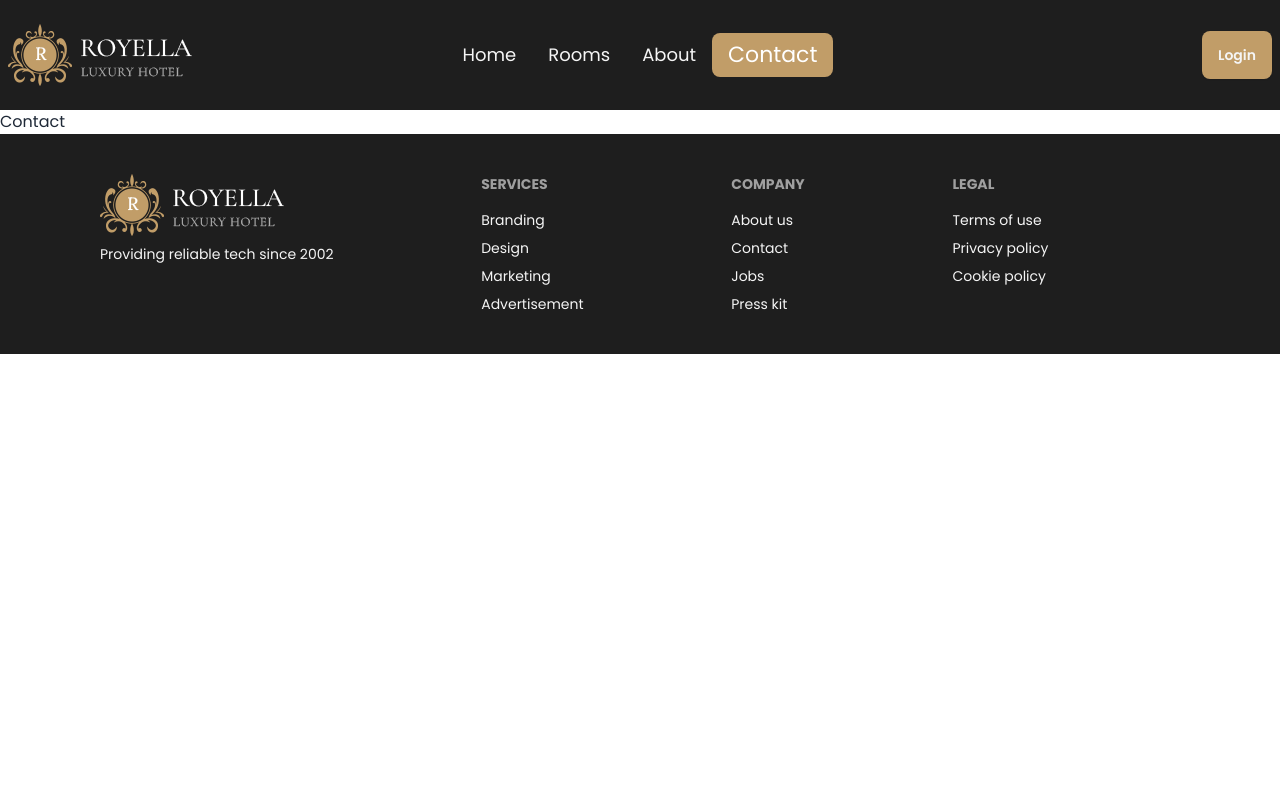
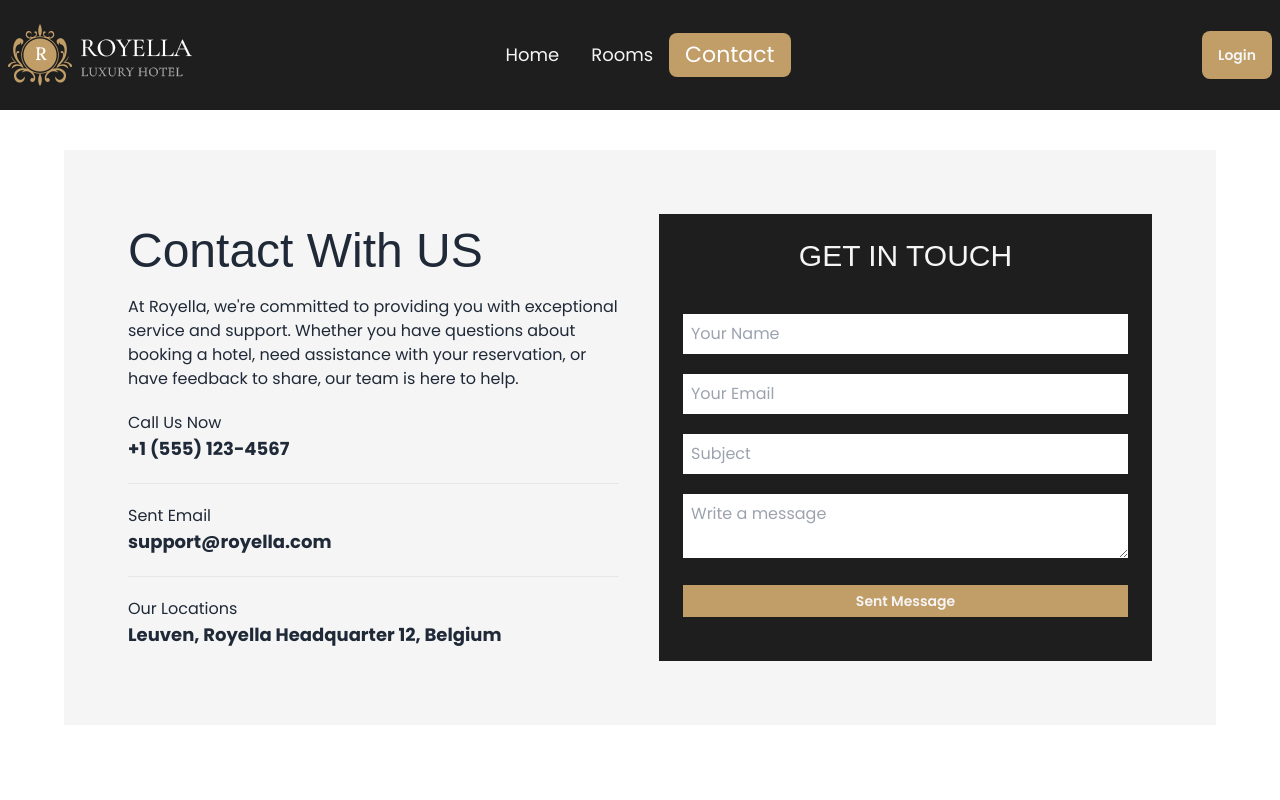
Before and after one commit to yeasinbinali/royella, a React (Vite) app: page /contact in a window 1280 px wide. Shown: the top 800 px of the page. Built offline with nearby package versions, Linux system fonts and the light colour scheme; no server answers; a web font is replaced by a local one.

Commit message:
booking updated

```diff
--- a/src/components/Contact/Contact.jsx
+++ b/src/components/Contact/Contact.jsx
@@ -3,11 +3,38 @@ import { Helmet } from 'react-helmet-async';
 
 const Contact = () => {
     return (
-        <div>
+        <div className='w-[90%] mt-10 mb-20 mx-auto bg-[whitesmoke]'>
             <Helmet>
                 <title>Royella | Contact</title>
             </Helmet>
-            <h1>Contact</h1>
+            <div className='md:flex justify-between items-center gap-10 p-8 md:10 lg:p-16'>
+                <div className='w-[90%] md:w-[75%] lg:w-[50%] mx-auto'>
+                    <h1 className='title-font text-3xl md:text-4xl lg:text-5xl'>Contact With US</h1>
+                    <p className='text-md my-5'>At Royella, we're committed to providing you with exceptional service and support. Whether you have questions about booking a hotel, need assistance with your reservation, or have feedback to share, our team is here to help.</p>
+                    <div className='mb-5'>
+                        <h3>Call Us Now</h3>
+                        <p className='text-lg font-bold'>+1 (555) 123-4567</p>
+                    </div>
+                    <hr />
+                    <div className='my-5'>
+                        <h3>Sent Email</h3>
+                        <p className='text-lg font-bold'>support@royella.com</p>
+                    </div>
+                    <hr />
+                    <div className='mt-5'>
+                        <h3>Our Locations</h3>
+                        <p className='text-lg font-bold'>Leuven, Royella Headquarter 12, Belgium</p>
+                    </div>
+                </div>
+                <div className='bg-simple w-[90%] md:w-[75%] lg:w-[50%] mt-10 md:mt-0 mx-auto p-6'>
+                    <h1 className='text-xl md:text-2xl lg:text-3xl text-complex text-center title-font mb-10'>GET IN TOUCH</h1>
+                    <input className='w-full p-2 mb-5' type="text" placeholder='Your Name' />
+                    <input className='w-full p-2 mb-5' type="text" placeholder='Your Email' />
+                    <input className='w-full p-2 mb-5' type="text" placeholder='Subject' />
+                    <textarea className='w-full p-2 mb-5' type="text" placeholder='Write a message' />
+                    <button className='btn bg-main text-complex border-none rounded-none btn-sm w-full mb-5'>Sent Message</button>
+                </div>
+            </div>
         </div>
     );
 };
--- a/src/components/Home/FeaturedRooms/FeaturedRooms.jsx
+++ b/src/components/Home/FeaturedRooms/FeaturedRooms.jsx
@@ -6,7 +6,7 @@ import Room from '../Room/Room';
 const FeaturedRooms = () => {
     const [rooms, setRooms] = useState([]);
     useEffect(() => {
-        axios.get('https://royella-server.vercel.app/rooms')
+        axios.get('http://localhost:5000/rooms')
             .then(res => {
                 setRooms(res.data)
             })
--- a/src/components/Home/UserReviews/UserReviews.jsx
+++ b/src/components/Home/UserReviews/UserReviews.jsx
@@ -16,7 +16,7 @@ const UserReviews = () => {
     const [reviews, setReviews] = useState([]);
 
     useEffect(() => {
-        axios.get('https://royella-server.vercel.app/reviews')
+        axios.get('http://localhost:5000/reviews')
             .then(res => {
                 setReviews(res.data);
             })
--- a/src/components/Reviews/Reviews.jsx
+++ b/src/components/Reviews/Reviews.jsx
@@ -15,7 +15,7 @@ const Reviews = () => {
 
     const onSubmit = (data) => {
         const room = { ...data, id }
-        axios.post('https://royella-server.vercel.app/reviews', room)
+        axios.post('http://localhost:5000/reviews', room)
             .then(res => {
                 if (res.data.acknowledged) {
                     Swal.fire({
--- a/src/components/RoomDetails/RoomDetails.jsx
+++ b/src/components/RoomDetails/RoomDetails.jsx
@@ -24,7 +24,7 @@ const RoomDetails = () => {
     const { image, description, availability, price_per_night, size, special_offers, _id } = room;
 
     useEffect(() => {
-        axios.get('https://royella-server.vercel.app/reviews')
+        axios.get('http://localhost:5000/reviews')
             .then(res => {
                 const allReviews = res.data;
                 const specificRoomById = allReviews.filter(allReview => allReview.id === _id);
@@ -42,7 +42,7 @@ const RoomDetails = () => {
     const handleBookingConfirm = (id) => {
         const email = user.email;
         const userName = user.displayName;
-        axios.get(`https://royella-server.vercel.app/rooms/${id}`)
+        axios.get(`http://localhost:5000/rooms/${id}`)
             .then(res => {
                 const roomData = res.data;
                 const date = format(selected, 'PP');
@@ -52,10 +52,10 @@ const RoomDetails = () => {
                     availability: 'Booked'
                 }
 
-                axios.post('https://royella-server.vercel.app/bookingRoom', newData)
+                axios.post('http://localhost:5000/bookingRoom', newData)
                     .then(res => {
 
-                        fetch(`https://royella-server.vercel.app/rooms/${id}`, {
+                        fetch(`http://localhost:5000/rooms/${id}`, {
                             method: 'PATCH',
                             headers: {
                                 'content-type': 'application/json'
--- a/src/components/Rooms/IndividualRoom/IndividualRoom.jsx
+++ b/src/components/Rooms/IndividualRoom/IndividualRoom.jsx
@@ -8,7 +8,7 @@ const IndividualRoom = ({ room }) => {
     const { image, price_per_night, _id } = room;
 
     useEffect(() => {
-        axios.get('https://royella-server.vercel.app/reviews')
+        axios.get('http://localhost:5000/reviews')
             .then(res => {
                 const allReviews = res.data;
                 const specificRoomById = allReviews.filter(allReview => allReview.id === _id);
--- a/src/components/Rooms/Rooms.jsx
+++ b/src/components/Rooms/Rooms.jsx
@@ -10,7 +10,7 @@ const Rooms = () => {
     const [minPrice, setMinPrice] = useState('');
 
     const handlePriceRange = async () => {
-        const response = await axios.get(`https://royella-server.vercel.app/roomsPriceByRange?minPrice=${minPrice}&maxPrice=${maxPrice}`, {
+        const response = await axios.get(`http://localhost:5000/roomsPriceByRange?minPrice=${minPrice}&maxPrice=${maxPrice}`, {
             params: { minPrice, maxPrice }
         })
         setRooms(response.data)
@@ -19,7 +19,7 @@ const Rooms = () => {
     }
 
     useEffect(() => {
-        axios.get('https://royella-server.vercel.app/rooms')
+        axios.get('http://localhost:5000/rooms')
             .then(res => {
                 setRooms(res.data)
             })
--- a/src/components/Shared/Navbar/Navbar.jsx
+++ b/src/components/Shared/Navbar/Navbar.jsx
@@ -12,7 +12,6 @@ const Navbar = () => {
 
         user?.email && <li><NavLink className='text-simple lg:text-complex text-lg' to='/booking'>My Booking</NavLink></li>,
 
-        <li><NavLink className='text-simple lg:text-complex text-lg' to='/about'>About</NavLink></li>,
         <li><NavLink className='text-simple lg:text-complex text-lg' to='/contact'>Contact</NavLink></li>,
     ]
     return (
--- a/src/main.jsx
+++ b/src/main.jsx
@@ -39,7 +39,7 @@ const router = createBrowserRouter([
       {
         path: '/room/:id',
         element: <PrivateRoute><RoomDetails></RoomDetails></PrivateRoute>,
-        loader: ({ params }) => fetch(`https://royella-server.vercel.app/rooms/${params.id}`)
+        loader: ({ params }) => fetch(`http://localhost:5000/rooms/${params.id}`)
       },
       {
         path: '/booking',
@@ -64,7 +64,7 @@ const router = createBrowserRouter([
       {
         path: "/reviews/:id",
         element: <Reviews></Reviews>,
-        loader: ({ params }) => fetch(`https://royella-server.vercel.app/rooms/${params.id}`)
+        loader: ({ params }) => fetch(`http://localhost:5000/rooms/${params.id}`)
       },
       {
         path: '/user',
--- a/src/providers/AuthProvider.jsx
+++ b/src/providers/AuthProvider.jsx
@@ -46,14 +46,14 @@ const AuthProvider = ({ children }) => {
             setLoading(false);
             // when user exists then issue a token
             if (currentUser) {
-                axios.post('https://royella-server.vercel.app/jwt', loggedUser, {
+                axios.post('http://localhost:5000/jwt', loggedUser, {
                     withCredentials: true
                 })
                     .then(res => {
                         // console.log(res.data)
                     })
             } else {
-                axios.post('https://royella-server.vercel.app/logout', loggedUser, {
+                axios.post('http://localhost:5000/logout', loggedUser, {
                     withCredentials: true
                 })
                     .then(res => {
```
